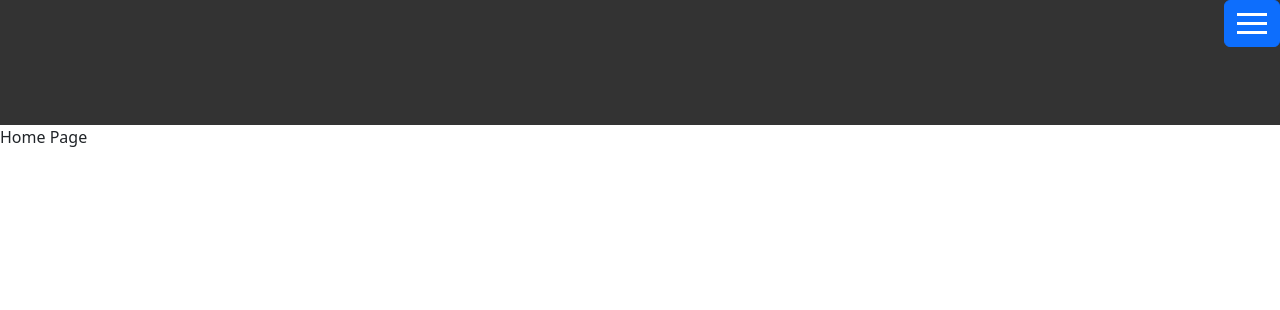
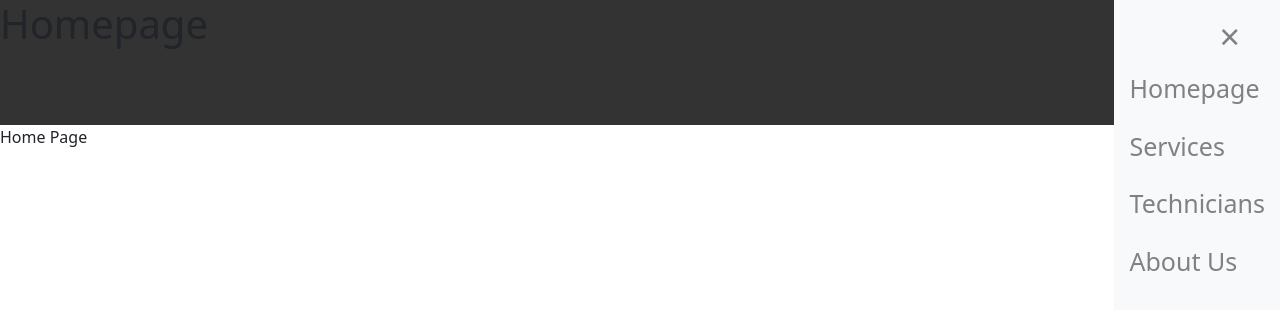
Before and after one commit to SEG3125-A/Group1-Lab8, a React (Create React App) app in the folder repairtech/: page / in a window 1280 px wide. Shown: the top 310 px of the page. Built offline with nearby package versions, Linux system fonts and the light colour scheme.

Commit message:
Dynamic Titles

```diff
--- a/repairtech/src/App.js
+++ b/repairtech/src/App.js
@@ -1,8 +1,9 @@
+// App.js
 import React from 'react';
 import { BrowserRouter as Router, Route, Routes } from 'react-router-dom';
 import './App.css';
 import 'bootstrap/dist/css/bootstrap.min.css';
-import Navbar from './Navbar'; // Adjust the path as necessary
+import Navbar from './Navbar';
 import HomePage from './Pages/Homepage';
 import Services from './Pages/Services';
 import Technicians from './Pages/Technicians';
@@ -10,25 +11,21 @@ import AboutUs from './Pages/AboutUs';
 
 function App() {
   return (
-    <div className="App">
-      <Router>
-
+    <Router>
+      <div className="App">
         <header className="App-header">
-          <Navbar /> {/* Include the Navbar component */}
+          <Navbar />
         </header>
 
-        {/* Routing Setup */}
         <Routes>
           <Route path="/Pages/Homepages.js" element={<HomePage />} exact />
-          <Route path='/' element={<HomePage />}/>
+          <Route path='/' element={<HomePage />} />
           <Route path="/Pages/Services.js" element={<Services />} />
-          <Route path='/Pages/Technicians.js' element={<Technicians />}/>
-          <Route path='/Pages/AboutUs.js' element={<AboutUs />}/>
+          <Route path='/Pages/Technicians.js' element={<Technicians />} />
+          <Route path='/Pages/AboutUs.js' element={<AboutUs />} />
         </Routes>
-
-
-      </Router>
-    </div>
+      </div>
+    </Router>
   );
 }
 
--- a/repairtech/src/Navbar.js
+++ b/repairtech/src/Navbar.js
@@ -1,31 +1,48 @@
-import React, { useState } from 'react';
-import { Link } from 'react-router-dom';
-import 'bootstrap/dist/css/bootstrap.min.css';
+// Navbar.js
+import React, { useEffect, useState } from 'react';
+import { Link, useLocation } from 'react-router-dom';
 
-function Navbar({ closeNavbar }) { // Accepting a prop to close the navbar
-  const [isNavExpanded, setIsNavExpanded] = useState(false);
+function Navbar() {
+  const location = useLocation();
+  const [pageTitle, setPageTitle] = useState('');
 
-  const handleNavLinkClick = () => {
-    setIsNavExpanded(false); // Close the navbar when a link is clicked
-    if(closeNavbar) closeNavbar(); // Additional precaution if you decide to pass a close function
-  }
+  // Update the page title whenever the location changes
+  useEffect(() => {
+    switch (location.pathname) {
+      case '/Pages/Homepages.js':
+      case '/':
+        setPageTitle('Homepage');
+        break;
+      case '/Pages/Services.js':
+        setPageTitle('Services');
+        break;
+      case '/Pages/Technicians.js':
+        setPageTitle('Technicians');
+        break;
+      case '/Pages/AboutUs.js':
+        setPageTitle('About Us');
+        break;
+      default:
+        setPageTitle('');
+        break;
+    }
+  }, [location.pathname]);
 
   return (
     <>
-    <div className='menu-button'>
-        <button className="btn btn-primary hamburger-btn"  onClick={() => setIsNavExpanded(!isNavExpanded)}>
-        <div className="hamburger-line"></div>
-        <div className="hamburger-line"></div>
-        <div className="hamburger-line"></div>
-        </button>
-    </div>
-      <div className={`sidebar bg-light ${isNavExpanded ? 'expanded' : 'collapsed'}`} style={{width: isNavExpanded ? '250px' : '0', transition: '0.3s'}}>
-        <a href="#" className="closebtn" onClick={() => setIsNavExpanded(false)}>&times;</a>
+      <div className="title-band">
+        <h1 className="page-title">{pageTitle}</h1>
+      </div>
+      <div className='menu-button'>
+          {/* Your hamburger button code here */}
+      </div>
+      <div className={`sidebar bg-light`}>
+        <a href="#" className="closebtn">&times;</a>
         {/* Use handleNavLinkClick to close navbar on click */}
-        <Link to="/Pages/Homepages.js" onClick={handleNavLinkClick}>Homepage</Link>
-        <Link to="/Pages/Services.js" onClick={handleNavLinkClick}>Services</Link>
-        <Link to="/Pages/Technicians.js" onClick={handleNavLinkClick}>Technicians</Link>
-        <Link to="/Pages/AboutUs.js" onClick={handleNavLinkClick}>About Us</Link>
+        <Link to="/Pages/Homepages.js">Homepage</Link>
+        <Link to="/Pages/Services.js">Services</Link>
+        <Link to="/Pages/Technicians.js">Technicians</Link>
+        <Link to="/Pages/AboutUs.js">About Us</Link>
       </div>
     </>
   );
```
